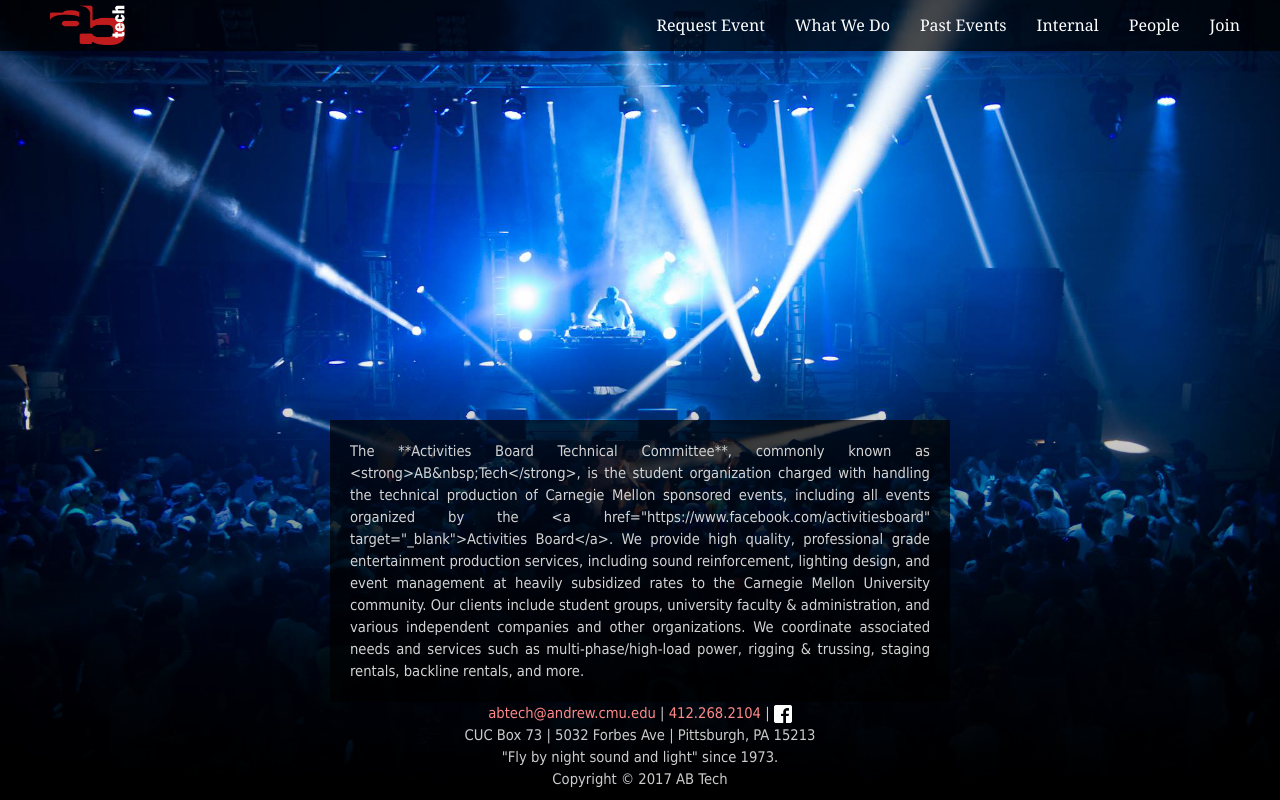
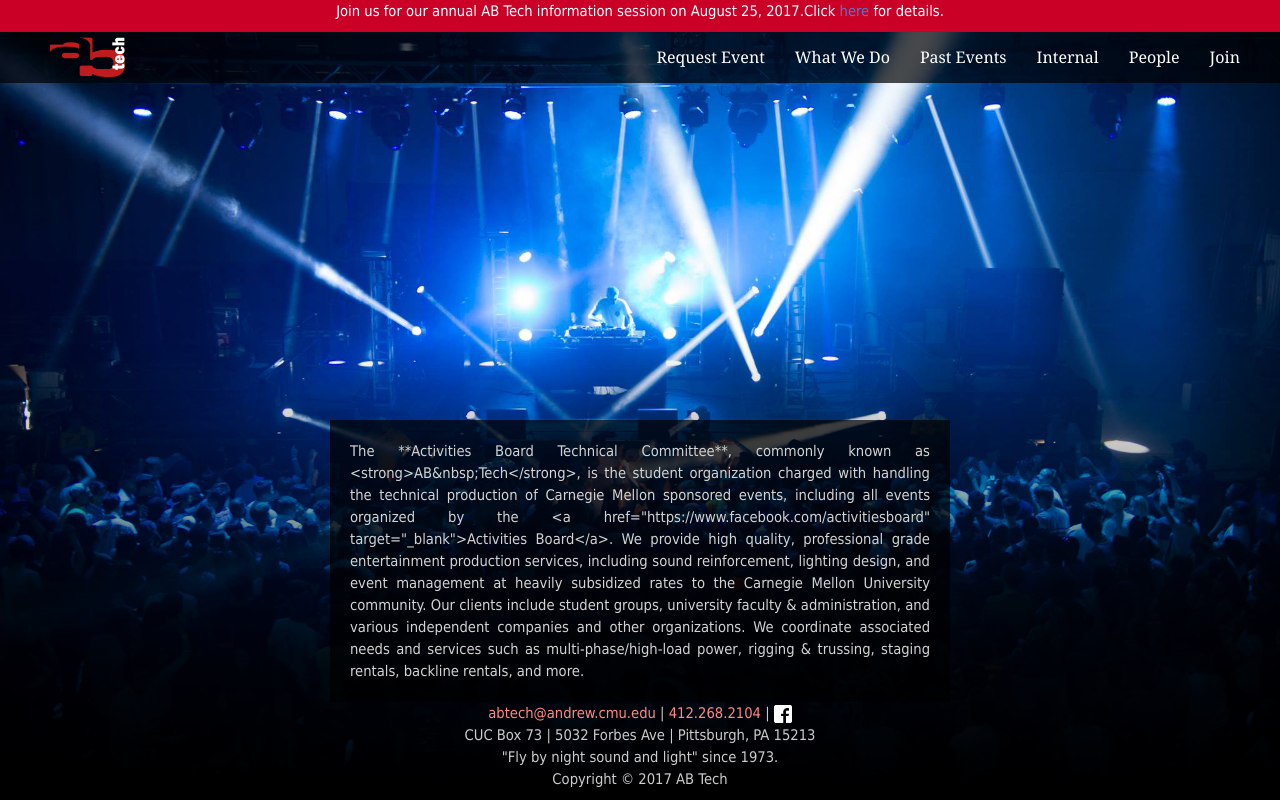
Before and after one commit to ABTech/abtech.org, a Django app: page / in a window 1280 px wide. Run offline with Django 3.2, Linux system fonts and the light colour scheme; some libraries are stand-ins or nearby versions.

Commit message:
Add banner to advertise orientation info session

```diff
--- a/static/css/index.css
+++ b/static/css/index.css
@@ -63,3 +63,22 @@ footer a{
     opacity:0.5;
     text-transform:uppercase;
 }
+
+div#banner {
+	width:100%;
+	color:#fff;
+	background-color: #cb0026;
+	text-align:center;
+	position:absolute !important;
+	top: 0 !important;
+	display:block !important;
+}
+
+div#banner a {
+	color:#5577cc;
+}
+
+div#banner a:hover {
+	color:#222288;
+	cursor:pointer;
+}
--- a/static/js/index.js
+++ b/static/js/index.js
@@ -13,3 +13,22 @@ slides: [
     { src: "static/img/gallery/ds.jpg" },
 ]
 });
+
+// Delete after 8/25/2017
+
+// Create banner at top of page
+var banner_html =
+	'<div id="banner">' +
+		'<p>' +
+			'Join us for our annual AB Tech information session on August 25, 2017.' +
+			'Click <a href="https://www.facebook.com/events/282813772201065/?                                    acontext=%7B%22ref%22%3A%22106%22%2C%22action_history%22%3A%22null%22%7D" target="blank_">here</a> for details.' +
+		'</p>' +
+	'</div>';
+$('body').prepend(banner_html);
+
+// Shift navbar to underneath banner
+var navbar = $('.navbar:eq(0)');
+navbar.css('position','absolute');
+navbar.css('top',$('#banner').css('height'));
+
+// End delete
```
Also changed, not shown: 1 other file.
